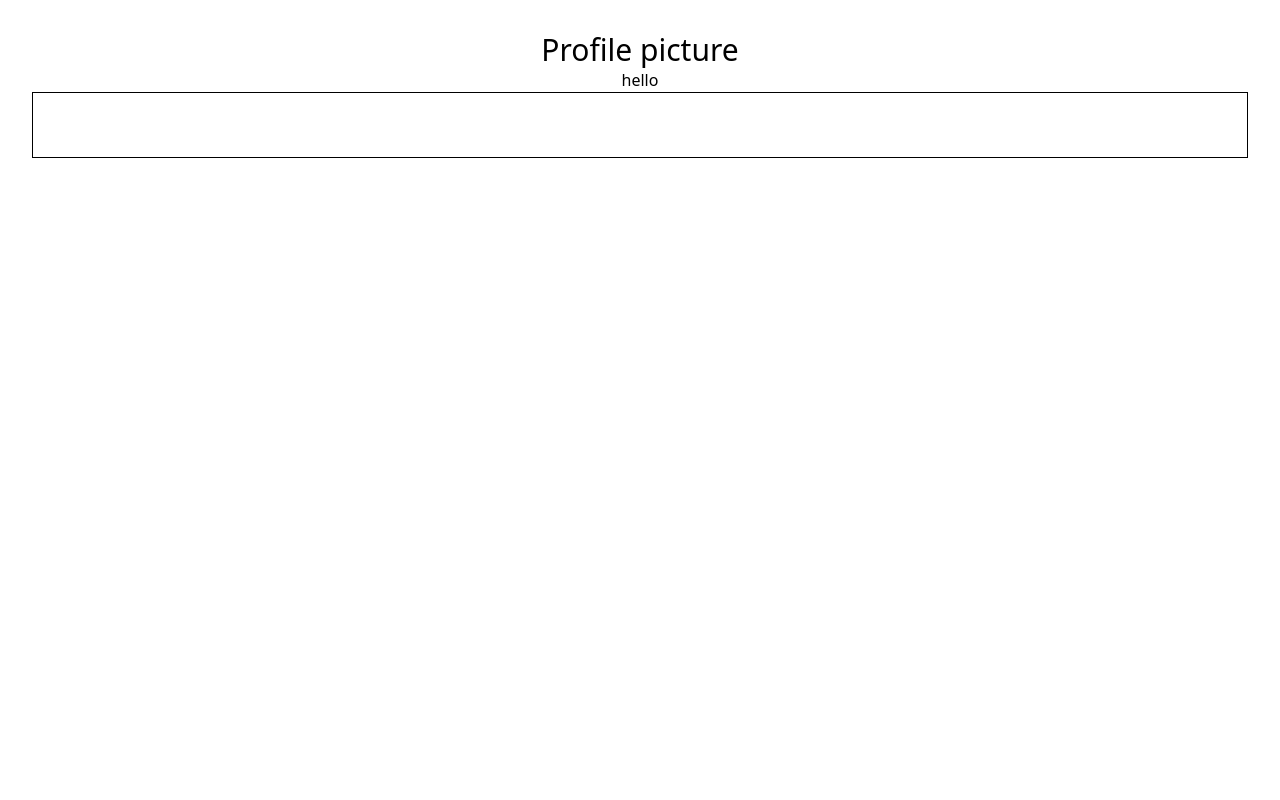
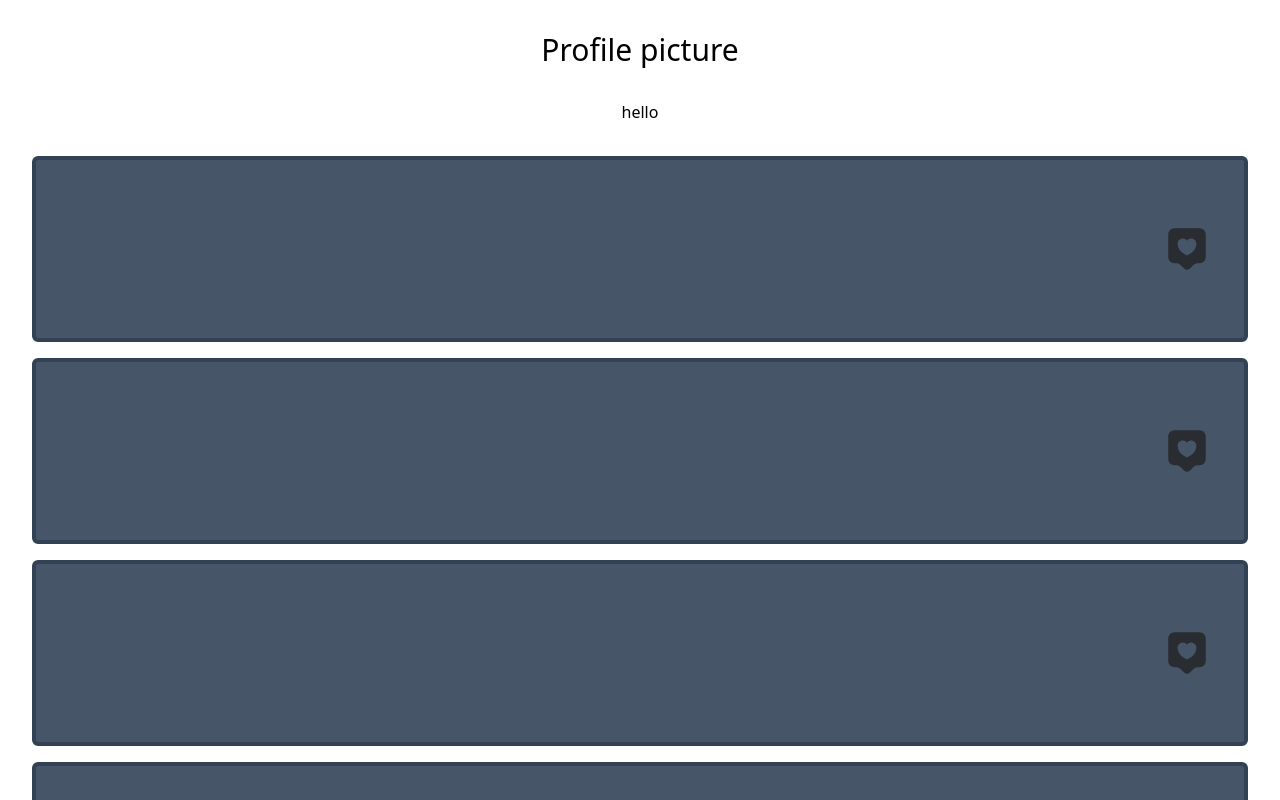
Before and after one commit to zlrkw11/Minyu, a Next.js app: page / in a window 1280 px wide. Shown: the top 800 px of the page. Built offline with nearby package versions, Linux system fonts and the light colour scheme.

Commit message:
like svg

```diff
--- a/src/app/page.tsx
+++ b/src/app/page.tsx
@@ -1,9 +1,26 @@
+import Image from "next/image";
+import Like from "@/app/assets/like.svg";
 export default function Home() {
   return (
-    <div className="items-center justify-center flex flex-col m-8">
+    <div className="items-center justify-center flex flex-col m-8 gap-8">
       <h1 className="text-3xl">Profile picture</h1>
       <p>hello</p>
-      <div className="border border-black py-8 w-full"></div>
+
+      <div className="flex flex-col justify-center items-center w-full gap-4">
+        <Card />
+        <Card />
+        <Card />
+        <Card />
+      </div>
     </div>
   );
 }
+
+const Card = () => {
+  "use client";
+  return (
+    <div className="rounded-md border-4 border-slate-700 hover:bg-slate-400 hover:border-slate-200 duration-500 py-16 w-full bg-slate-600">
+      <Image className="ml-auto mr-8" src={Like} width={50} alt={""} />
+    </div>
+  );
+};
```
Also changed, not shown: src/app/assets/like.svg (added).
